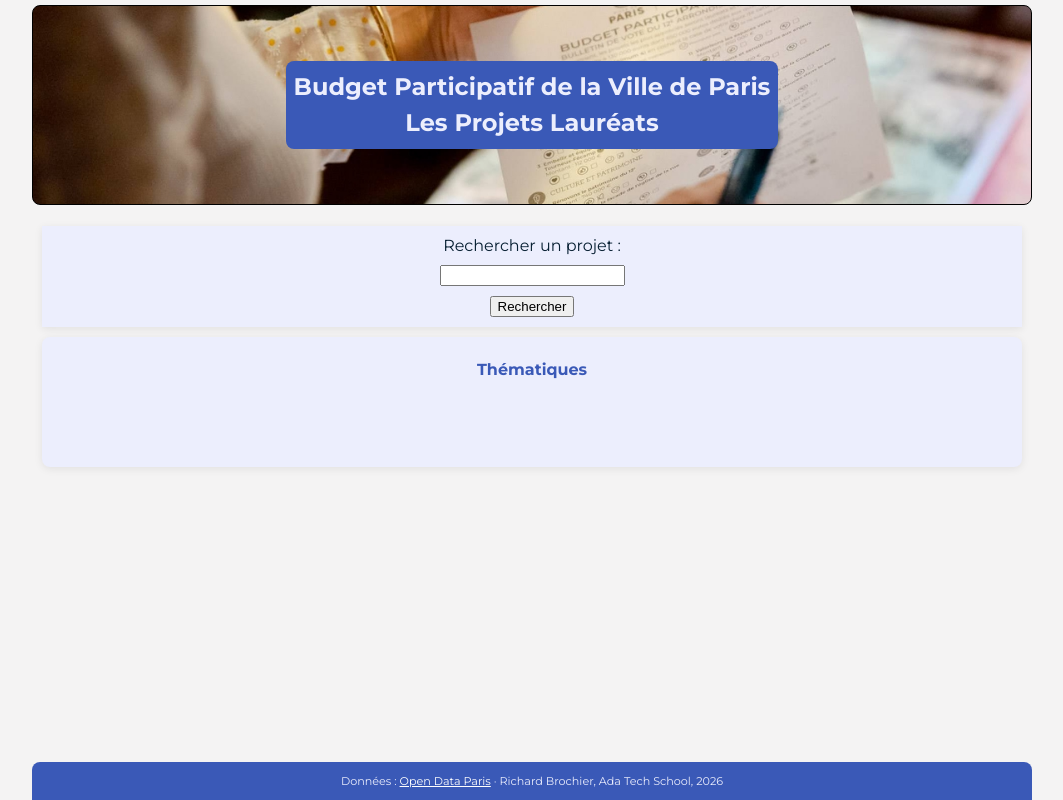
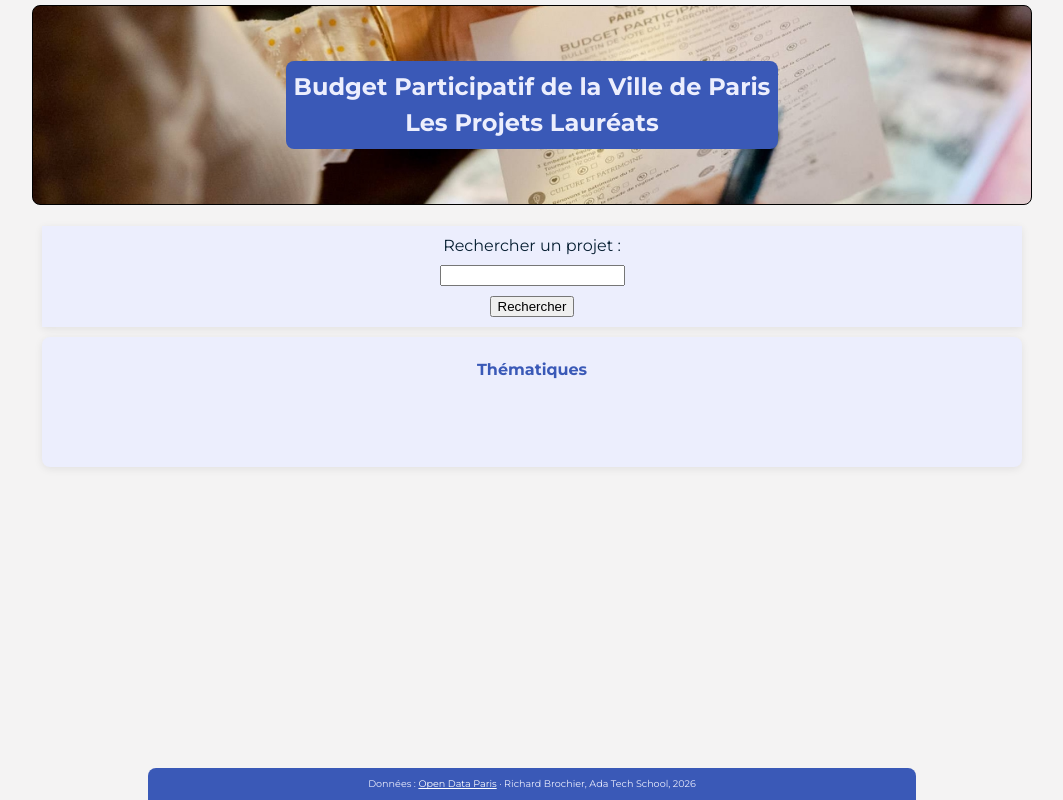
Before and after one commit to rbrochier/adataviz, a website with bundled scripts: page index.html in a window 1280 px wide. Shown: the whole page, without its empty margins (108-1171 px from the left). Built offline with nearby package versions, Linux system fonts and the light colour scheme; no server answers.

Commit message:
regle le footer

```diff
--- a/style.css
+++ b/style.css
@@ -31,7 +31,6 @@ header {
   width: 100%;
   max-width: 1000px;
   min-height: 200px;
-
   margin: 5px 0;
   border-radius: 8px;
 }
@@ -83,6 +82,7 @@ section {
   align-items: center;
   box-shadow: 0 2px 8px rgba(0, 0, 0, 0.08);
   border-radius: 8px;
+
 }
 
 ul {
@@ -196,10 +196,10 @@ footer {
   right: 0;
   margin: 0 auto;
   width: 100%;
-  max-width: 1000px;
+  max-width: 768px;
   z-index: 10;
   padding: 1px 2px;
-  font-size: 0.70rem;
+  font-size: 0.60rem;
   background-color: #3a59b7;
   color: #eceefd;
   text-align: center;
```
Also changed, not shown: index.html (line endings or trailing spaces).
